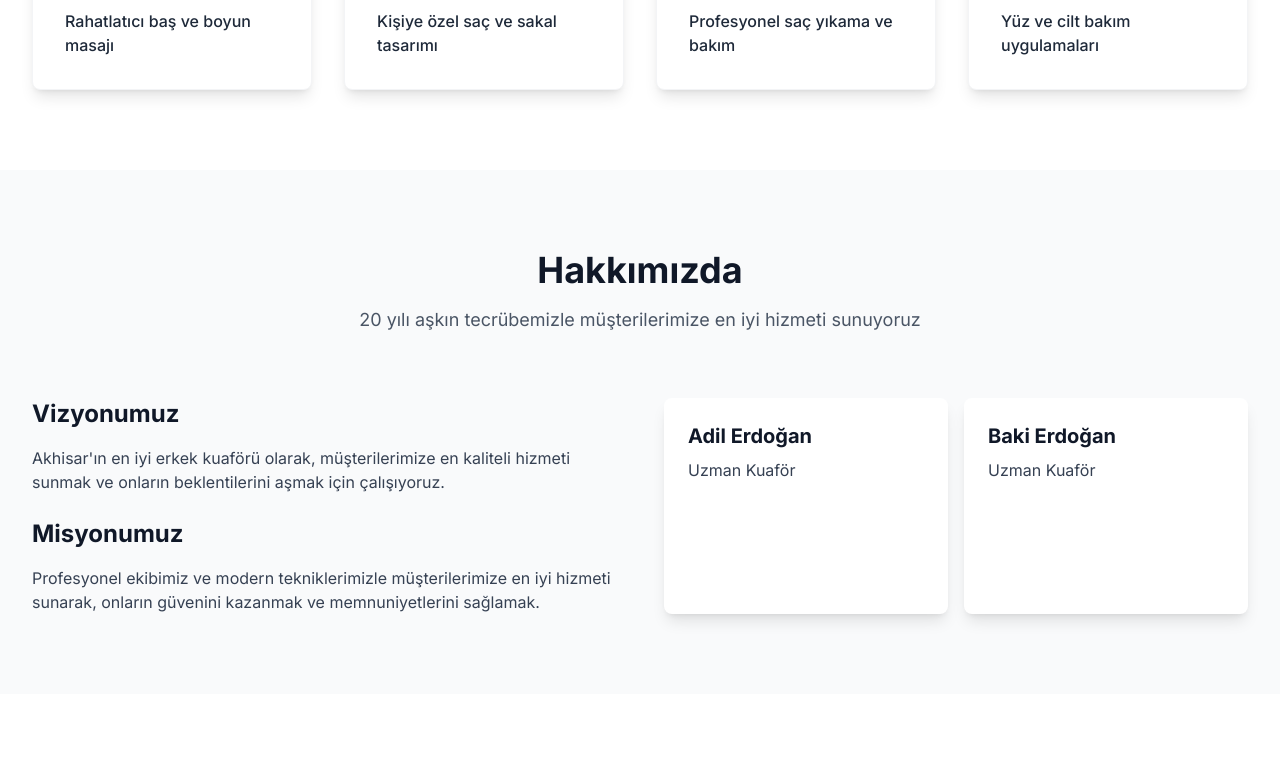
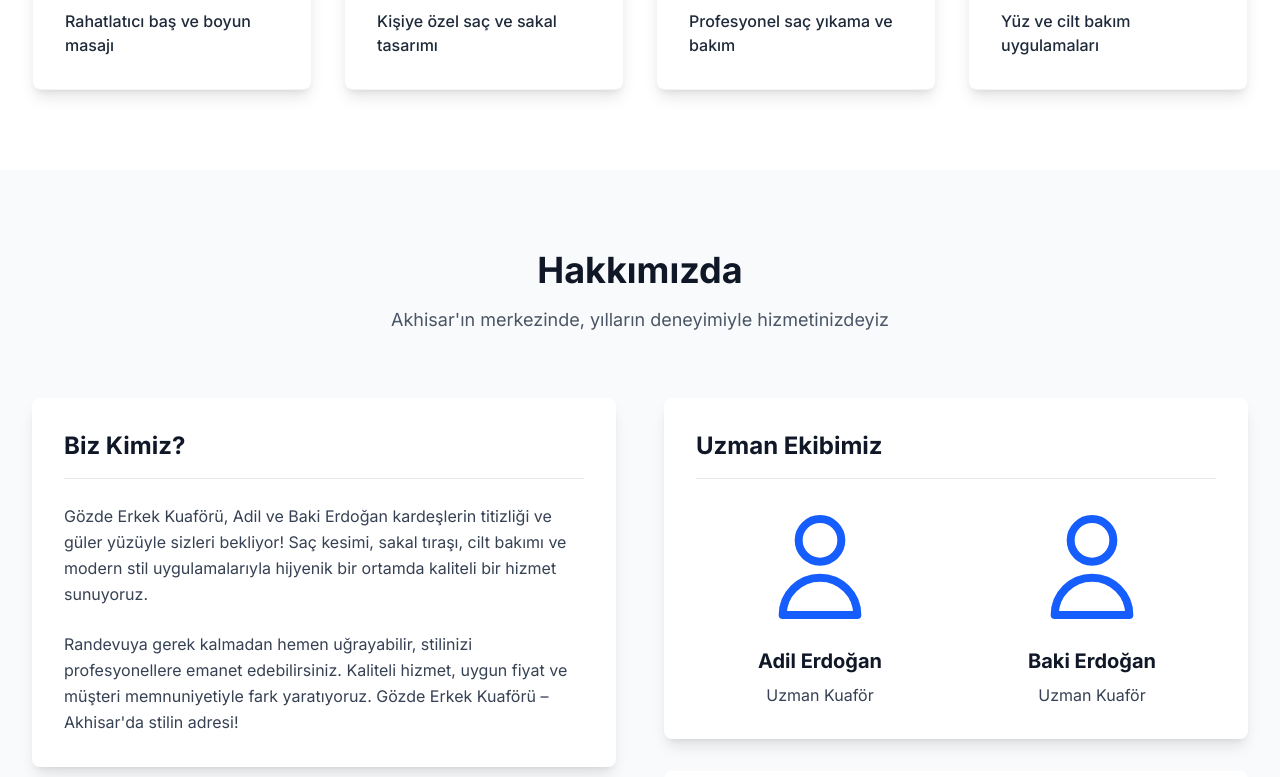
Before and after one commit to adilerdogan/adilerdogan.github.io, a Next.js app: page / in a window 1280 px wide. Shown: the part 2000-2777 px from the top of the page. Built offline with nearby package versions, Linux system fonts and the light colour scheme.

Commit message:
Revamp home page content for Gözde Erkek Kuaförü, introducing new sections for "Biz Kimiz?" and "Neden Biz?", enhancing service descriptions, and updating vision and mission statements. Improved layout with modern styling and added icons for better visual engagement.

```diff
--- a/src/app/page.tsx
+++ b/src/app/page.tsx
@@ -306,29 +306,104 @@ export default function Home() {
               Hakkımızda
             </h2>
             <p className="mt-4 text-lg text-gray-600">
-              20 yılı aşkın tecrübemizle müşterilerimize en iyi hizmeti sunuyoruz
+              Akhisar'ın merkezinde, yılların deneyimiyle hizmetinizdeyiz
             </p>
           </div>
 
           <div className="grid grid-cols-1 md:grid-cols-2 gap-12">
-            <div>
-              <h3 className="text-2xl font-bold text-gray-900 mb-4">Vizyonumuz</h3>
-              <p className="text-gray-700 mb-6">
-                Akhisar'ın en iyi erkek kuaförü olarak, müşterilerimize en kaliteli hizmeti sunmak ve onların beklentilerini aşmak için çalışıyoruz.
-              </p>
-              <h3 className="text-2xl font-bold text-gray-900 mb-4">Misyonumuz</h3>
-              <p className="text-gray-700">
-                Profesyonel ekibimiz ve modern tekniklerimizle müşterilerimize en iyi hizmeti sunarak, onların güvenini kazanmak ve memnuniyetlerini sağlamak.
-              </p>
+            <div className="space-y-8">
+              <div className="bg-white p-8 rounded-lg shadow-lg">
+                <h3 className="text-2xl font-bold text-gray-900 mb-6 pb-4 border-b border-gray-200">Biz Kimiz?</h3>
+                <p className="text-gray-700 leading-relaxed mb-6">
+                  Gözde Erkek Kuaförü, Adil ve Baki Erdoğan kardeşlerin titizliği ve güler yüzüyle sizleri bekliyor! Saç kesimi, sakal tıraşı, cilt bakımı ve modern stil uygulamalarıyla hijyenik bir ortamda kaliteli bir hizmet sunuyoruz.
+                </p>
+                <p className="text-gray-700 leading-relaxed">
+                  Randevuya gerek kalmadan hemen uğrayabilir, stilinizi profesyonellere emanet edebilirsiniz. Kaliteli hizmet, uygun fiyat ve müşteri memnuniyetiyle fark yaratıyoruz. Gözde Erkek Kuaförü – Akhisar'da stilin adresi!
+                </p>
+              </div>
+
+              <div className="bg-white p-8 rounded-lg shadow-lg">
+                <h3 className="text-2xl font-bold text-gray-900 mb-6 pb-4 border-b border-gray-200">Neden Biz?</h3>
+                <ul className="space-y-4">
+                  <li className="flex items-start space-x-3">
+                    <svg className="w-6 h-6 text-blue-600 mt-1" fill="none" stroke="currentColor" viewBox="0 0 24 24">
+                      <path strokeLinecap="round" strokeLinejoin="round" strokeWidth="2" d="M5 13l4 4L19 7" />
+                    </svg>
+                    <span className="text-gray-700">Yılların deneyimi ve uzman kadro</span>
+                  </li>
+                  <li className="flex items-start space-x-3">
+                    <svg className="w-6 h-6 text-blue-600 mt-1" fill="none" stroke="currentColor" viewBox="0 0 24 24">
+                      <path strokeLinecap="round" strokeLinejoin="round" strokeWidth="2" d="M5 13l4 4L19 7" />
+                    </svg>
+                    <span className="text-gray-700">Hijyenik ve modern salon ortamı</span>
+                  </li>
+                  <li className="flex items-start space-x-3">
+                    <svg className="w-6 h-6 text-blue-600 mt-1" fill="none" stroke="currentColor" viewBox="0 0 24 24">
+                      <path strokeLinecap="round" strokeLinejoin="round" strokeWidth="2" d="M5 13l4 4L19 7" />
+                    </svg>
+                    <span className="text-gray-700">Randevusuz hizmet imkanı</span>
+                  </li>
+                  <li className="flex items-start space-x-3">
+                    <svg className="w-6 h-6 text-blue-600 mt-1" fill="none" stroke="currentColor" viewBox="0 0 24 24">
+                      <path strokeLinecap="round" strokeLinejoin="round" strokeWidth="2" d="M5 13l4 4L19 7" />
+                    </svg>
+                    <span className="text-gray-700">Uygun fiyat ve kaliteli hizmet</span>
+                  </li>
+                </ul>
+              </div>
             </div>
-            <div className="grid grid-cols-2 gap-4">
-              <div className="bg-white p-6 rounded-lg shadow-lg">
-                <h4 className="text-xl font-bold text-gray-900 mb-2">Adil Erdoğan</h4>
-                <p className="text-gray-700">Uzman Kuaför</p>
+
+            <div className="space-y-8">
+              <div className="bg-white p-8 rounded-lg shadow-lg">
+                <h3 className="text-2xl font-bold text-gray-900 mb-6 pb-4 border-b border-gray-200">Uzman Ekibimiz</h3>
+                <div className="grid grid-cols-2 gap-6">
+                  <div className="text-center">
+                    <div className="w-32 h-32 mx-auto mb-4 text-blue-600">
+                      <svg className="w-full h-full" viewBox="0 0 24 24" fill="none" stroke="currentColor">
+                        <path strokeLinecap="round" strokeLinejoin="round" strokeWidth="1.5" d="M16 7a4 4 0 11-8 0 4 4 0 018 0zM12 14a7 7 0 00-7 7h14a7 7 0 00-7-7z" />
+                      </svg>
+                    </div>
+                    <h4 className="text-xl font-bold text-gray-900 mb-2">Adil Erdoğan</h4>
+                    <p className="text-gray-700">Uzman Kuaför</p>
+                  </div>
+                  <div className="text-center">
+                    <div className="w-32 h-32 mx-auto mb-4 text-blue-600">
+                      <svg className="w-full h-full" viewBox="0 0 24 24" fill="none" stroke="currentColor">
+                        <path strokeLinecap="round" strokeLinejoin="round" strokeWidth="1.5" d="M16 7a4 4 0 11-8 0 4 4 0 018 0zM12 14a7 7 0 00-7 7h14a7 7 0 00-7-7z" />
+                      </svg>
+                    </div>
+                    <h4 className="text-xl font-bold text-gray-900 mb-2">Baki Erdoğan</h4>
+                    <p className="text-gray-700">Uzman Kuaför</p>
+                  </div>
+                </div>
               </div>
-              <div className="bg-white p-6 rounded-lg shadow-lg">
-                <h4 className="text-xl font-bold text-gray-900 mb-2">Baki Erdoğan</h4>
-                <p className="text-gray-700">Uzman Kuaför</p>
+
+              <div className="bg-white p-8 rounded-lg shadow-lg">
+                <h3 className="text-2xl font-bold text-gray-900 mb-6 pb-4 border-b border-gray-200">Vizyonumuz ve Misyonumuz</h3>
+                <div className="space-y-6">
+                  <div>
+                    <h4 className="text-xl font-semibold text-gray-900 mb-3 flex items-center">
+                      <svg className="w-6 h-6 text-blue-600 mr-2" fill="none" stroke="currentColor" viewBox="0 0 24 24">
+                        <path strokeLinecap="round" strokeLinejoin="round" strokeWidth="2" d="M13 10V3L4 14h7v7l9-11h-7z" />
+                      </svg>
+                      Vizyonumuz
+                    </h4>
+                    <p className="text-gray-700 leading-relaxed">
+                      Akhisar'ın en iyi erkek kuaförü olarak, müşterilerimize en kaliteli hizmeti sunmak ve onların beklentilerini aşmak için çalışıyoruz.
+                    </p>
+                  </div>
+                  <div>
+                    <h4 className="text-xl font-semibold text-gray-900 mb-3 flex items-center">
+                      <svg className="w-6 h-6 text-blue-600 mr-2" fill="none" stroke="currentColor" viewBox="0 0 24 24">
+                        <path strokeLinecap="round" strokeLinejoin="round" strokeWidth="2" d="M9 12l2 2 4-4m5.618-4.016A11.955 11.955 0 0112 2.944a11.955 11.955 0 01-8.618 3.04A12.02 12.02 0 003 9c0 5.591 3.824 10.29 9 11.622 5.176-1.332 9-6.03 9-11.622 0-1.042-.133-2.052-.382-3.016z" />
+                      </svg>
+                      Misyonumuz
+                    </h4>
+                    <p className="text-gray-700 leading-relaxed">
+                      Profesyonel ekibimiz ve modern tekniklerimizle müşterilerimize en iyi hizmeti sunarak, onların güvenini kazanmak ve memnuniyetlerini sağlamak.
+                    </p>
+                  </div>
+                </div>
               </div>
             </div>
           </div>
```
